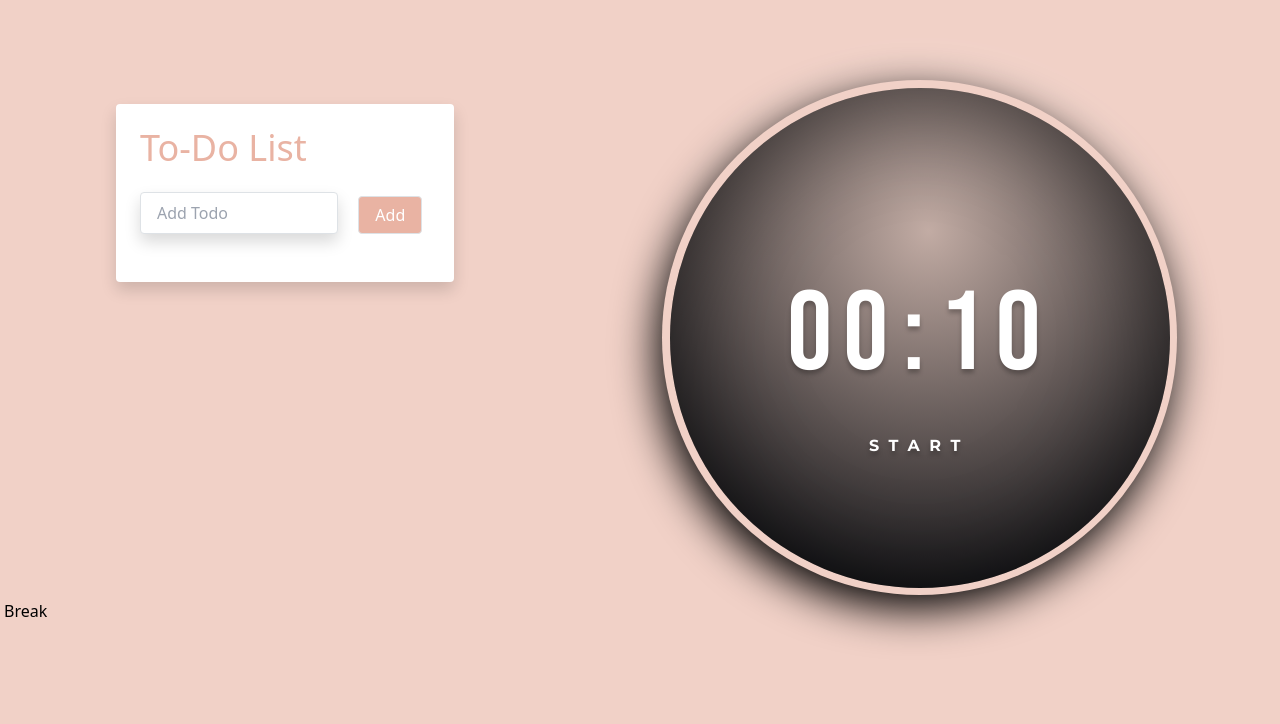
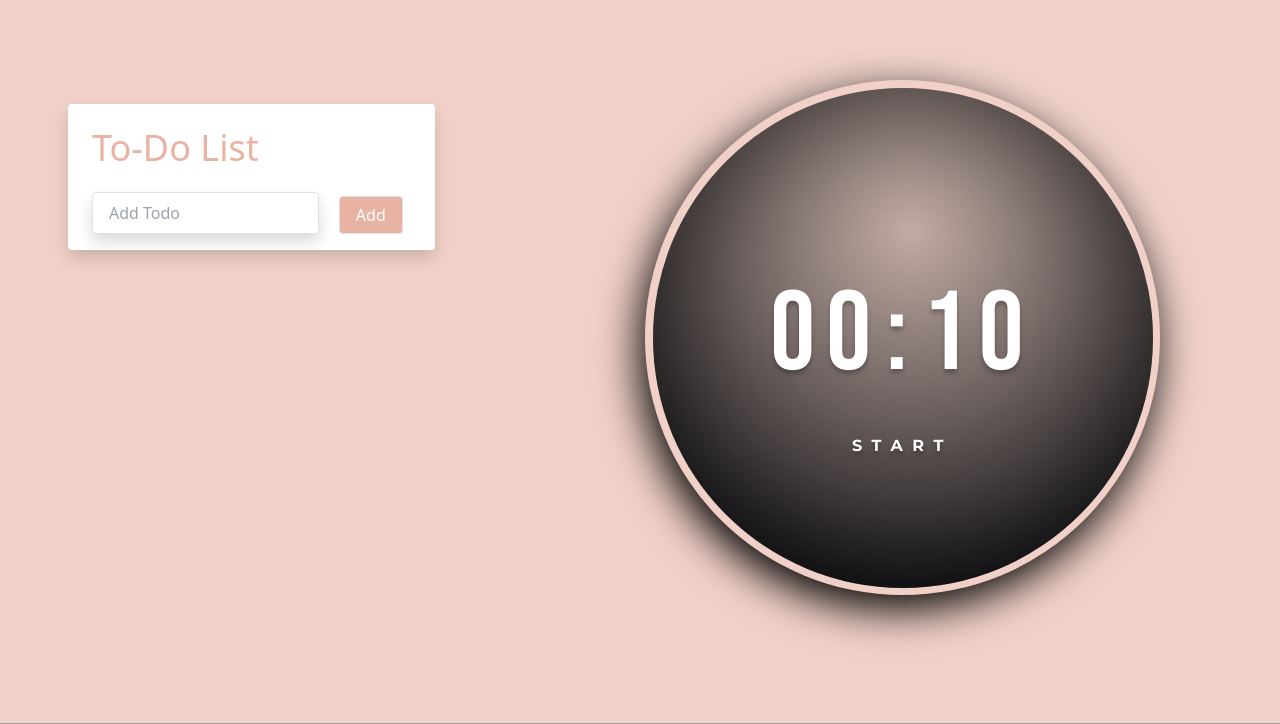
Before and after one commit to danielkaichis/nwhacks2022, a Flask app: page / in a window 1280 px wide. Shown: the top 724 px of the page. Run offline with Flask 2, Linux system fonts and the light colour scheme; grey boxes are pictures that could not be loaded.

Commit message:
fix width

```diff
--- a/templates/home.html
+++ b/templates/home.html
@@ -93,7 +93,7 @@
         }
 
         .edit-todo {
-            background-color: #C89e8a;
+            background-color: #acd1af;
         }
 
         #save-todo-btn {
@@ -102,16 +102,19 @@
         }
 
         .image-footer {
-            width: 100%;
+            width: 110%;
         }
 
+        .delete-todo {
+            background-color: #f18181;
+        }
 
     </style>
     <body>
-        <div class="grid grid-cols-12 gap-1 mt-20 w-screen h-full">
-            <div class="pl-20 bg-teal-lightest font-sans col-span-5">
-                <div class="ml-20 bg-white rounded shadow p-6 m-4 lg:w-3/4 lg:max-w-lg">
-                    <div class="mb-4">
+        <div class="grid grid-cols-12 gap-1 mt-20 w-full h-full">
+            <div class="pl-8 bg-teal-lightest font-sans col-span-5">
+                <div class="ml-20 bg-white rounded shadow px-6 pt-6 pb-2 mx-4 mt-4 lg:w-3/4 lg:max-w-lg">
+                    <div class="mb-2">
                         <h1 class="text-3xl md:text-4xl todo-title font-medium mb-2">To-Do List</h1>
                         <div class="flex mt-4">
                             <input class="shadow appearance-none border rounded w-full py-2 px-3 mr-4 text-grey-darker" name="text" id="text" placeholder="Add Todo" />
@@ -139,8 +142,8 @@
                 </div>
             </div>
         </div>
-        <button id="break-btn" class="text-black transition-colors duration-300 mt-1 md:mt-0 md:ml-1" id="save-todo-btn">Break</button>
-        <img class="mt-32 image-footer" src="{{ url_for('static', filename='images/grass.png') }}" rel="image">
+        <button id="break-btn" class="text-black transition-colors duration-300" style="display: none" id="save-todo-btn">Break</button>
+        <img class="mt-32 image-footer" src="{{ url_for('static', filename='images/.png') }}" alt="img" rel="image">
     </body>
     </html>
 
@@ -150,6 +153,7 @@
         const minElem = document.querySelector("#minutes");
         const secElem = document.querySelector("#seconds");
         const startStop = document.querySelector("#stsp");
+        const breakBtn = document.getElementById("break-btn");
 
         let minutes = document.querySelector("#minutes").innerHTML,
         seconds = document.querySelector("#seconds").innerHTML,
@@ -183,6 +187,7 @@
                 startStop.innerHTML = "START";
                 progress = null;
                 progressStart = 0;
+                breakBtn.style.display = "block";
             }
         }
 
@@ -234,16 +239,12 @@
             }
         };
 
-        const breakBtn = document.getElementById("break-btn");
-
         minElem.onblur = function () {
             resetValues();
-            breakBtn.style.display = "block";
         };
 
         secElem.onblur = function () {
             resetValues();
-            breakBtn.style.display = "block";
         };
 
         const text = document.getElementById("text");
@@ -300,7 +301,7 @@
                 htmlCode += `<div class='flex mb-4 items-center'>
                 <p class='w-full text-grey-darkest'>${list}</p>
                 <button onclick='editTodo(${i})' class='flex-no-shrink p-2 ml-4 mr-2 border-2 rounded text-white edit-todo text-grey bg-green-600'>Edit</button>
-                <button onclick='deleteTodo(${i})' class='flex-no-shrink p-2 ml-2 border-2 rounded text-white bg-red-500'>Delete</button>
+                <button onclick='deleteTodo(${i})' class='flex-no-shrink p-2 ml-2 border-2 rounded text-white delete-todo'>Delete</button>
                 </div>`;
             });
             listBox.innerHTML = htmlCode;
```
Lines whose indentation alone changed are shown as unchanged.
